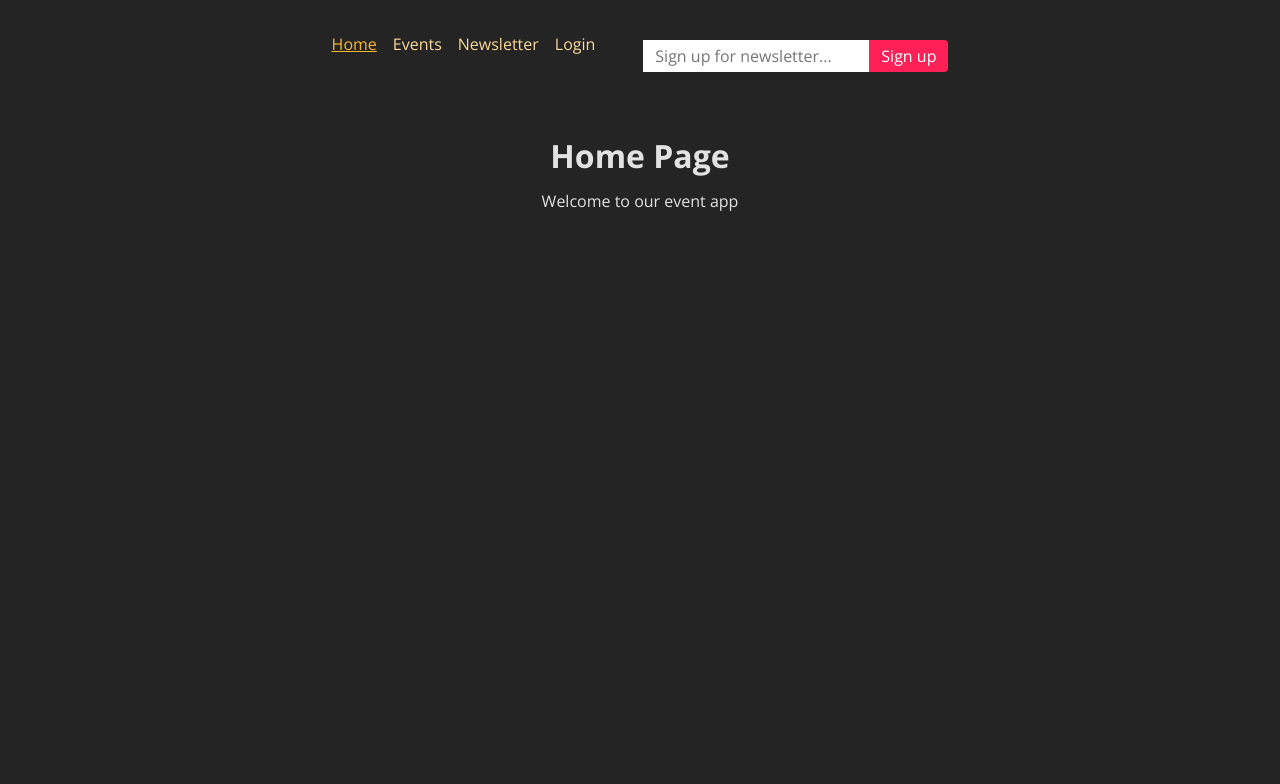
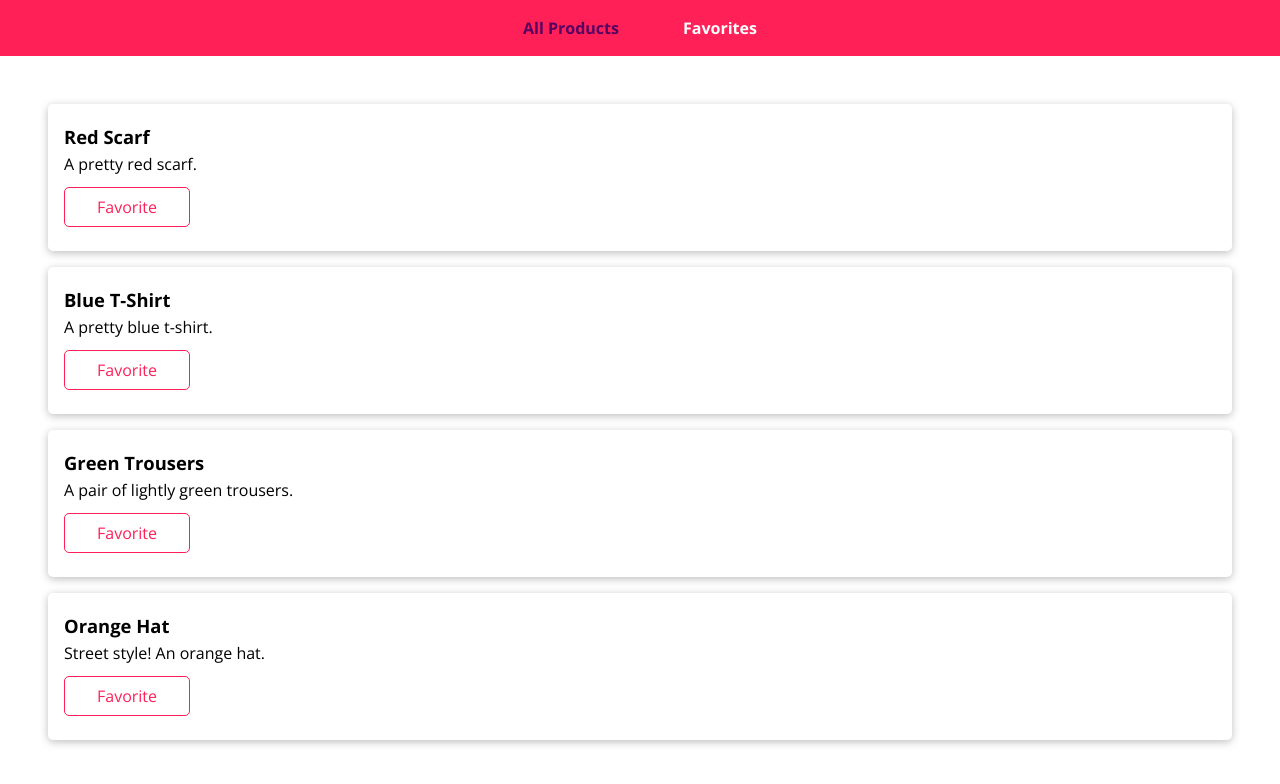
Before and after one commit to marnelfr/udemy.react, a React (Create React App) app: page / in a window 1280 px wide. Shown: the top 784 px of the page. Built offline with nearby package versions, Linux system fonts and the light colour scheme.

Commit message:
Reset the index.js

```diff
--- a/src/index.js
+++ b/src/index.js
@@ -8,7 +8,7 @@ import {ProductContextProvider} from "./context/products";
 
 // import AnimationApp from "./components/Section24/App";
 // import ExpenseApp from './components/ExpenseApp/App';
-import DeferredApp from './components/Section20.2/App'
+// import DeferredApp from './components/Section20.2/App'
 // import { Provider } from 'react-redux'
 // import RouteApp from "./components/Section20/App";
 // import FormApp from "./components/Section16/App";
@@ -43,9 +43,11 @@ root.render(
     {/*<Provider store={store}><ReduxCounterApp/></Provider>*/}
     {/*<Provider store={store}><App19 /></Provider>*/}
     {/*<RouteApp />*/}
-    <DeferredApp />
+    {/*<DeferredApp />*/}
     {/*<AnimationApp/>*/}
-    {/*<ProductContextProvider><App /></ProductContextProvider>*/}
+    <ProductContextProvider>
+      <App />
+    </ProductContextProvider>
   </React.StrictMode>
 );
 registerServiceWorker();
```
